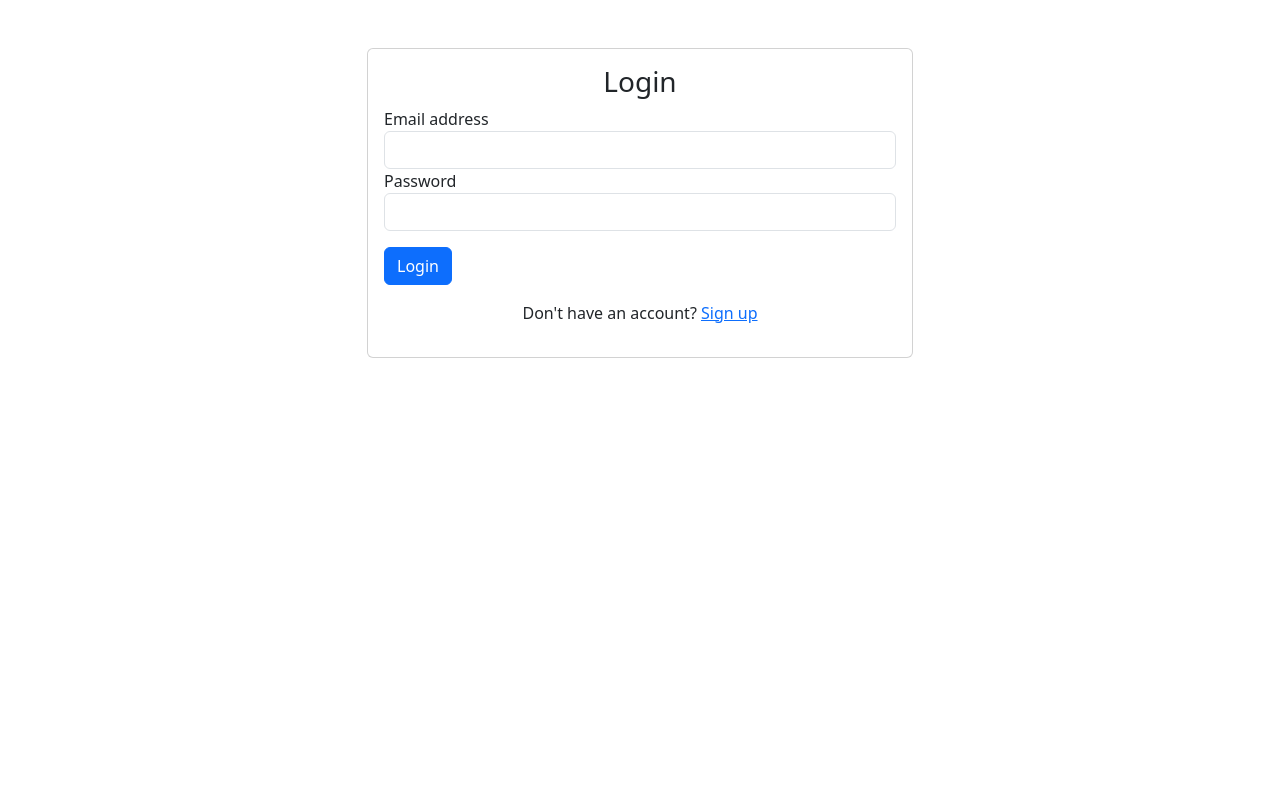
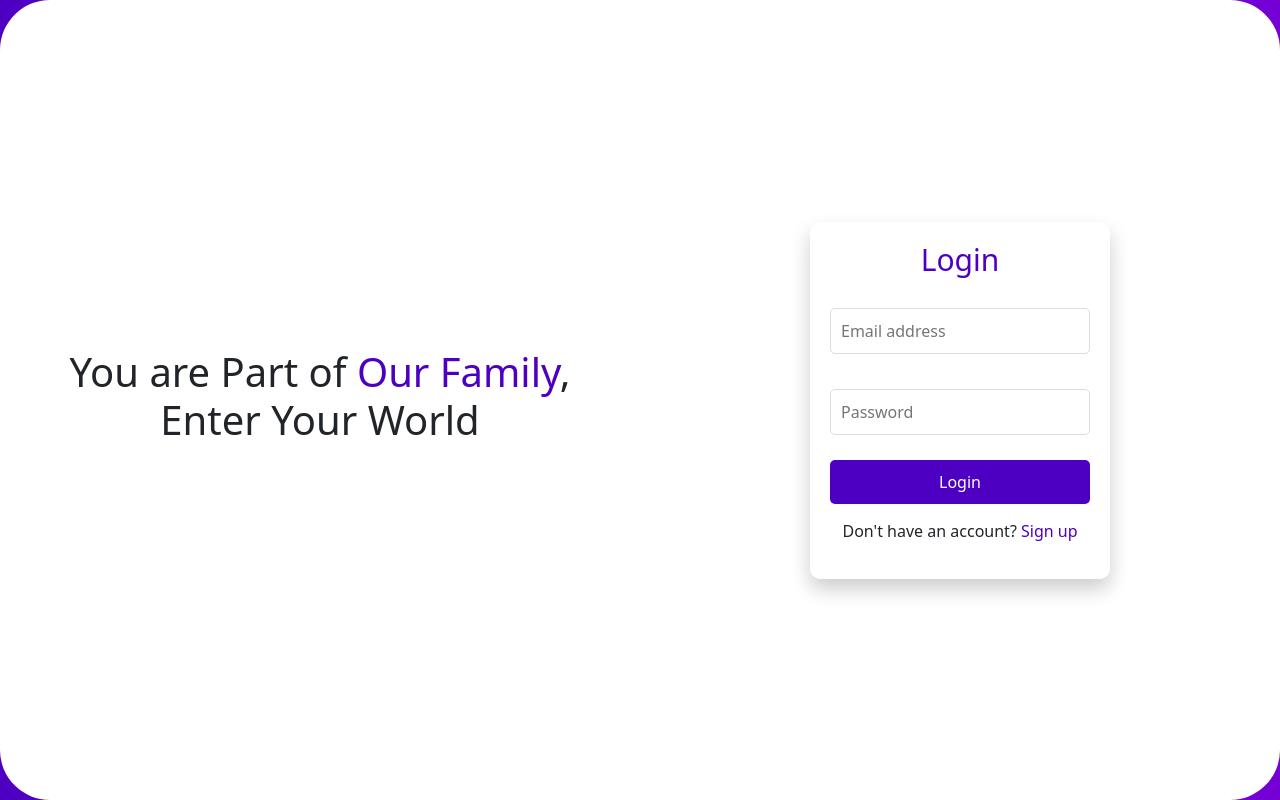
Before and after one commit to Namburipardhasaradhi/VILS_frontend, a React (Create React App) app: page /login in a window 1280 px wide. Built offline with nearby package versions, Linux system fonts and the light colour scheme.

Commit message:
Add Babel plugin for private properties in objects

```diff
--- a/src/components/contact.js
+++ b/src/components/contact.js
@@ -118,11 +118,13 @@ const Contact = () => {
     return (
         <div className="container mt-5">
             <div className="d-flex justify-content-between align-items-center mb-4">
+                <div>
+                    <button className="btn btn-danger" onClick={handleLogout}>
+                        Logout
+                    </button>
+                </div>
                 <h2 className="text-center w-100">Make Video calls to your favourite person</h2>
                 <div>
-                    <button className="btn btn-danger mr-2" onClick={handleLogout}>
-                        Logout
-                    </button>
                     <button className="btn btn-success rounded-circle" onClick={() => {
                         setNewContact({ name: '', contact_no: '', email: '' });
                         setEditContactIndex(null);
--- a/src/components/login.js
+++ b/src/components/login.js
@@ -1,7 +1,5 @@
-// src/Login.js
 import React, { useState } from 'react';
 import axios from 'axios';
-import 'bootstrap/dist/css/bootstrap.min.css';
 import { useNavigate, Link } from 'react-router-dom';
 
 const Login = () => {
@@ -22,11 +20,11 @@ const Login = () => {
       });
 
       if (response.status === 200) {
-        const userId = response.data.id; // Extract the user ID from the response
+        const userId = response.data.id;
         const email = response.data.email;
-        sessionStorage.setItem('userId', userId); // Save the userId in sessionStorage
-        sessionStorage.setItem('email',email);
-        navigate('/contact'); // Redirect to the contact page
+        sessionStorage.setItem('userId', userId);
+        sessionStorage.setItem('email', email);
+        navigate('/contact');
       }
     } catch (error) {
       if (error.response && error.response.status === 404) {
@@ -38,42 +36,43 @@ const Login = () => {
   };
 
   return (
-    <div className="container mt-5">
-      <div className="row justify-content-center">
-        <div className="col-md-6">
-          <div className="card">
-            <div className="card-body">
-              <h3 className="card-title text-center">Login</h3>
+    <div style={styles.container}>
+      <div style={styles.leftSection}>
+        <div style={styles.welcomeText}>
+          <h1>You are Part of <span style={styles.highlight}>Our Family</span>,<br />Enter Your World</h1>
+        </div>
+      </div>
+      <div style={styles.rightSection}>
+        <div style={styles.loginBox}>
+          <h2 style={styles.title}>Login</h2>
           <form onSubmit={handleSubmit}>
-                <div className="form-group">
-                  <label>Email address</label>
+            <div style={styles.inputGroup}>
               <input
                 type="email"
-                    className="form-control"
+                placeholder="Email address"
+                style={styles.input}
                 value={email}
                 onChange={(e) => setEmail(e.target.value)}
                 required
               />
             </div>
-                <div className="form-group">
-                  <label>Password</label>
+            <div style={styles.inputGroup}>
               <input
                 type="password"
-                    className="form-control"
+                placeholder="Password"
+                style={styles.input}
                 value={password}
                 onChange={(e) => setPassword(e.target.value)}
                 required
               />
             </div>
-                {error && <div className="alert alert-danger mt-3">{error}</div>}
-                <button type="submit" className="btn btn-primary btn-block mt-3">
+            {error && <div style={styles.error}>{error}</div>}
+            <button type="submit" style={styles.loginButton}>
               Login
             </button>
           </form>
-              <div className="text-center mt-3">
-                <p>Don't have an account? <Link to="/register">Sign up</Link></p>
-              </div>
-            </div>
+          <div style={styles.signupLink}>
+            <p>Don't have an account? <Link to="/register" style={styles.link}>Sign up</Link></p>
           </div>
         </div>
       </div>
@@ -81,4 +80,82 @@ const Login = () => {
   );
 };
 
+const styles = {
+  container: {
+    display: 'flex',
+    height: '100vh',
+    backgroundColor: '#4e00c2',
+    background: 'linear-gradient(to right, #4e00c2, #7400d6)',
+  },
+  leftSection: {
+    flex: 1,
+    display: 'flex',
+    justifyContent: 'center',
+    alignItems: 'center',
+    backgroundColor: '#ffffff',
+    borderTopLeftRadius: '50px',
+    borderBottomLeftRadius: '50px',
+  },
+  welcomeText: {
+    textAlign: 'center',
+    padding: '20px',
+  },
+  highlight: {
+    color: '#4e00c2',
+  },
+  rightSection: {
+    flex: 1,
+    display: 'flex',
+    justifyContent: 'center',
+    alignItems: 'center',
+    backgroundColor: '#ffffff',
+    borderTopRightRadius: '50px',
+    borderBottomRightRadius: '50px',
+  },
+  loginBox: {
+    width: '300px',
+    padding: '20px',
+    textAlign: 'center',
+    boxShadow: '0px 10px 20px rgba(0,0,0,0.2)',
+    borderRadius: '10px',
+    backgroundColor: '#fff',
+  },
+  title: {
+    fontSize: '30px',
+    marginBottom: '20px',
+    color: '#4e00c2',
+  },
+  inputGroup: {
+    marginBottom: '15px',
+  },
+  input: {
+    width: '100%',
+    padding: '10px',
+    margin: '10px 0',
+    borderRadius: '5px',
+    border: '1px solid #ddd',
+  },
+  error: {
+    color: 'red',
+    marginBottom: '10px',
+  },
+  loginButton: {
+    width: '100%',
+    padding: '10px',
+    backgroundColor: '#4e00c2',
+    color: '#fff',
+    border: 'none',
+    borderRadius: '5px',
+    cursor: 'pointer',
+    fontSize: '16px',
+  },
+  signupLink: {
+    marginTop: '15px',
+  },
+  link: {
+    color: '#4e00c2',
+    textDecoration: 'none',
+  },
+};
+
 export default Login;
```
Lines whose indentation alone changed are shown as unchanged.
